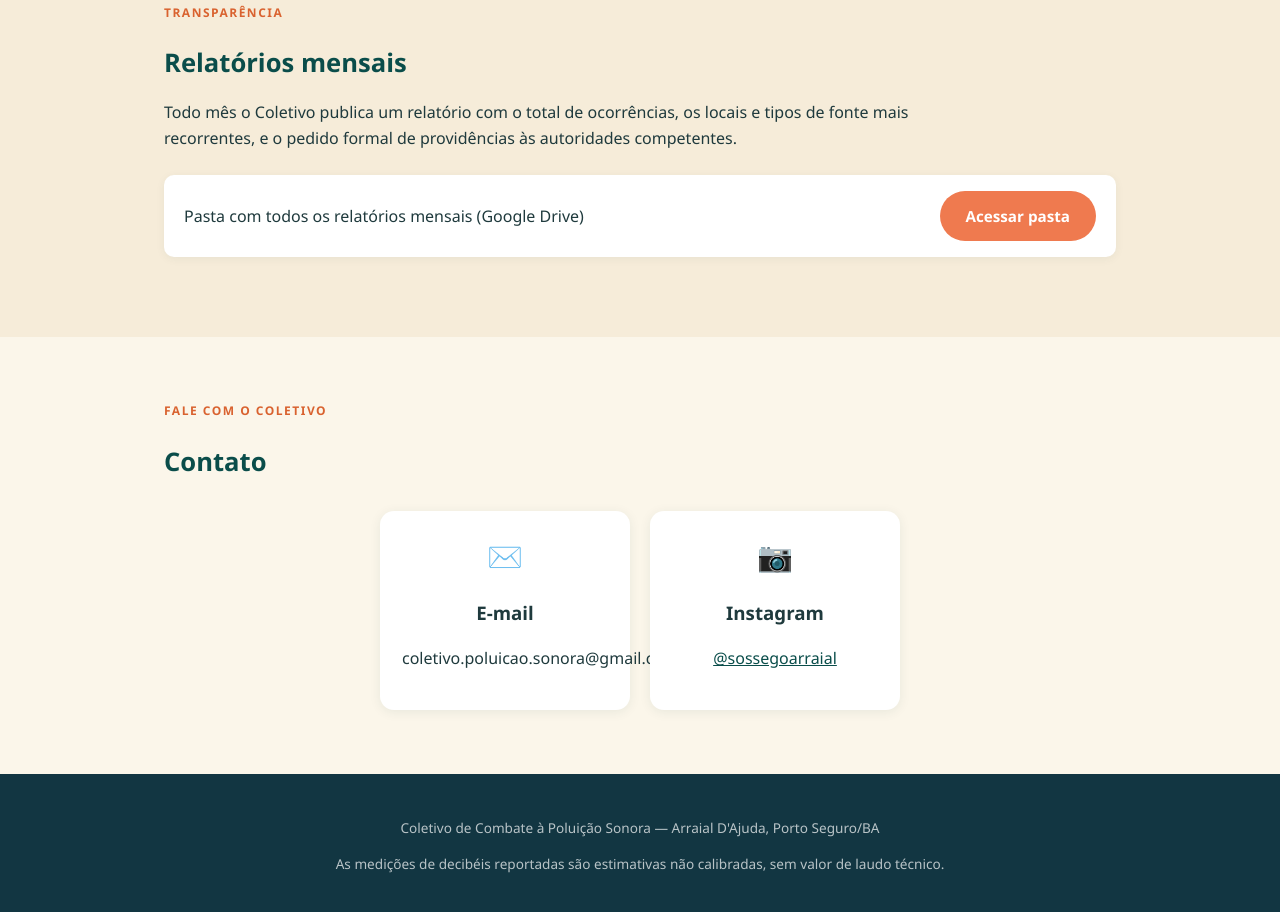
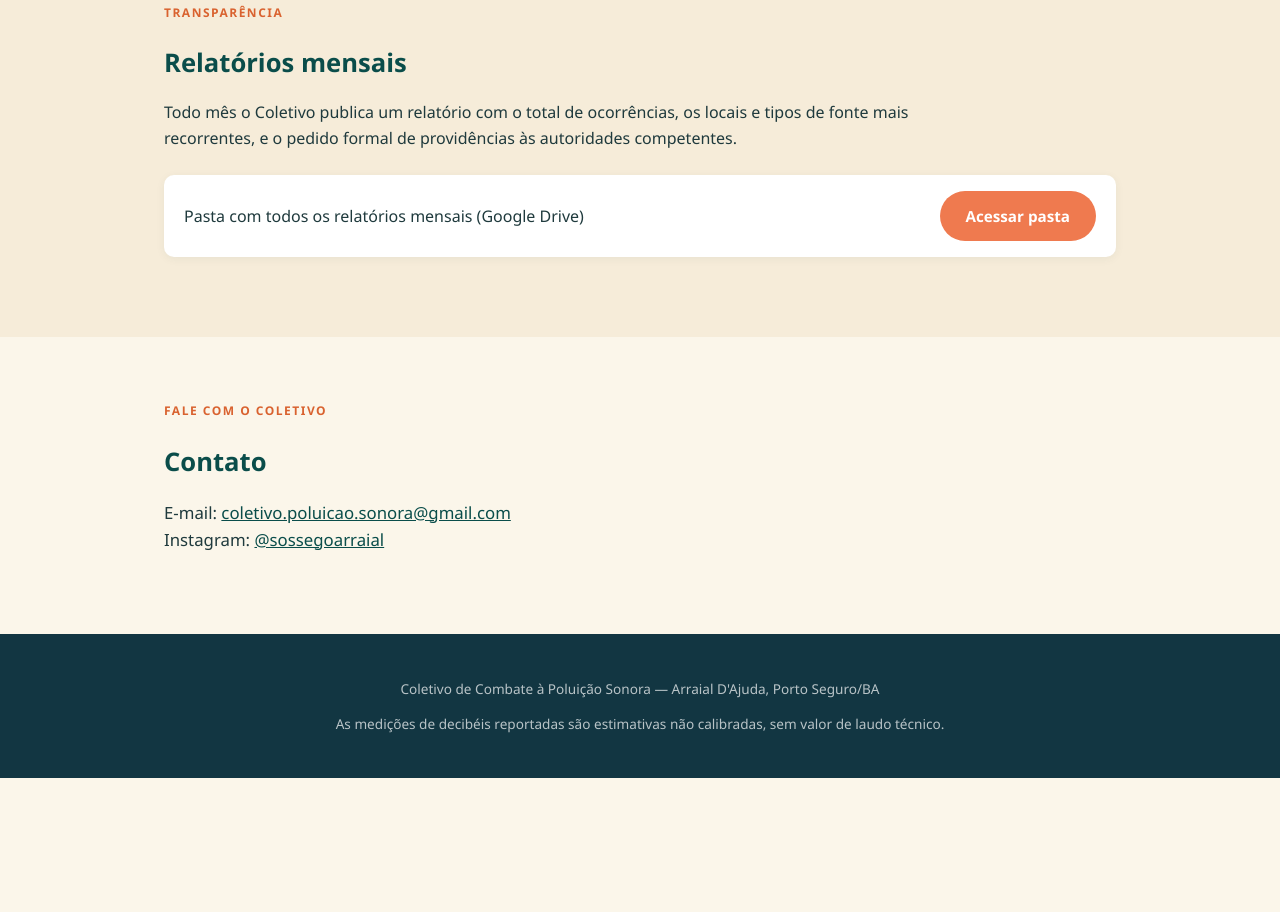
Before and after one commit to coletivopoluicaosonora/coletivopoluicaosonora.github.io, a plain HTML site: page index.html in a window 1280 px wide. Shown: the part 2712-3624 px from the top of the page. After the commit the page ends 3490 px from the top, so only its background shows below. Drawn offline with Linux system fonts and the light colour scheme.

Commit message:
Add files via upload

```diff
--- a/index.html
+++ b/index.html
@@ -101,10 +101,6 @@
     align-items:center; box-shadow: 0 2px 10px rgba(15,60,60,.06); flex-wrap:wrap; gap:8px;
   }
 
-  .contato-grid{ display:grid; grid-template-columns: repeat(auto-fit, minmax(200px,1fr)); gap:20px; margin-top:28px; }
-  .contato-card{ background: var(--branco); border-radius: 14px; padding: 22px; text-align:center; box-shadow: 0 2px 12px rgba(15,60,60,.08); }
-  .contato-card .icone{ font-size: 1.8rem; margin-bottom: 8px; }
-
   footer{ background: var(--noturno); color: rgba(255,255,255,.7); padding: 30px 24px; text-align:center; font-size: .85rem; }
   footer a{ color: rgba(255,255,255,.85); }
 
@@ -204,18 +200,10 @@
   <div class="container">
     <div class="kicker">Fale com o Coletivo</div>
     <h2>Contato</h2>
-    <div class="contato-grid" style="max-width:520px; margin-left:auto; margin-right:auto;">
-      <div class="contato-card">
-        <div class="icone">✉️</div>
-        <h3>E-mail</h3>
-        <p>coletivo.poluicao.sonora@gmail.com</p>
-      </div>
-      <div class="contato-card">
-        <div class="icone">📷</div>
-        <h3>Instagram</h3>
-        <p><a href="https://www.instagram.com/sossegoarraial" target="_blank" rel="noopener">@sossegoarraial</a></p>
-      </div>
-    </div>
+    <p class="lead" style="font-size:1.05rem;">
+      E-mail: <a href="mailto:coletivo.poluicao.sonora@gmail.com">coletivo.poluicao.sonora@gmail.com</a><br>
+      Instagram: <a href="https://www.instagram.com/sossegoarraial" target="_blank" rel="noopener">@sossegoarraial</a>
+    </p>
   </div>
 </section>
 
```
